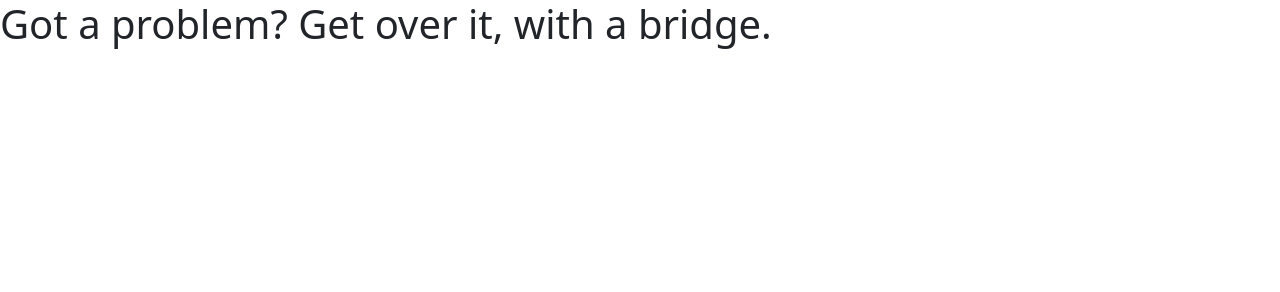
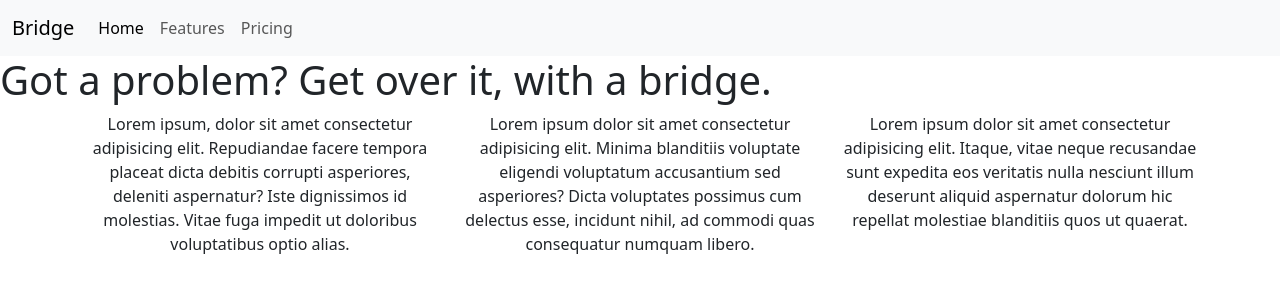
Before and after one commit to Rixvro/Classwork, a plain HTML site: page site/index.html in a window 1280 px wide. Drawn offline with nearby package versions, Linux system fonts and the light colour scheme.

Commit message:
Added navbar, added column container

```diff
--- a/site/index.html
+++ b/site/index.html
@@ -10,7 +10,46 @@
     <link href="https://cdn.jsdelivr.net/npm/bootstrap@5.3.0-alpha1/dist/css/bootstrap.min.css" rel="stylesheet" integrity="sha384-GLhlTQ8iRABdZLl6O3oVMWSktQOp6b7In1Zl3/Jr59b6EGGoI1aFkw7cmDA6j6gD" crossorigin="anonymous">
 </head>
 <body>
+    <!-- Nav Bar -->
+    <nav class="navbar navbar-expand-lg bg-body-tertiary">
+        <div class="container-fluid">
+          <a class="navbar-brand" href="#">Bridge</a>
+          <button class="navbar-toggler" type="button" data-bs-toggle="collapse" data-bs-target="#navbarNav" aria-controls="navbarNav" aria-expanded="false" aria-label="Toggle navigation">
+            <span class="navbar-toggler-icon"></span>
+          </button>
+          <div class="collapse navbar-collapse" id="navbarNav">
+            <ul class="navbar-nav">
+              <li class="nav-item">
+                <a class="nav-link active" aria-current="page" href="#">Home</a>
+              </li>
+              <li class="nav-item">
+                <a class="nav-link" href="#">Features</a>
+              </li>
+              <li class="nav-item">
+                <a class="nav-link" href="#">Pricing</a>
+              </li>
+            </ul>
+          </div>
+        </div>
+    </nav>
+
     <h1>Got a problem? Get over it, with a bridge.</h1>
+
+    <!-- Container columns-->
+    <div class="container text-center">
+        <div class="row align-items-start">
+          <div class="col">
+            Lorem ipsum, dolor sit amet consectetur adipisicing elit. Repudiandae facere tempora placeat dicta debitis corrupti asperiores, deleniti aspernatur? Iste dignissimos id molestias. Vitae fuga impedit ut doloribus voluptatibus optio alias.
+          </div>
+          <div class="col">
+            Lorem ipsum dolor sit amet consectetur adipisicing elit. Minima blanditiis voluptate eligendi voluptatum accusantium sed asperiores? Dicta voluptates possimus cum delectus esse, incidunt nihil, ad commodi quas consequatur numquam libero.
+          </div>
+          <div class="col">
+            Lorem ipsum dolor sit amet consectetur adipisicing elit. Itaque, vitae neque recusandae sunt expedita eos veritatis nulla nesciunt illum deserunt aliquid aspernatur dolorum hic repellat molestiae blanditiis quos ut quaerat.
+          </div>
+        </div>
+      </div>
+
 
     <!-- Bootstrap script CDN-->
     <script src="https://cdn.jsdelivr.net/npm/bootstrap@5.3.0-alpha1/dist/js/bootstrap.bundle.min.js" integrity="sha384-w76AqPfDkMBDXo30jS1Sgez6pr3x5MlQ1ZAGC+nuZB+EYdgRZgiwxhTBTkF7CXvN" crossorigin="anonymous"></script>
```
